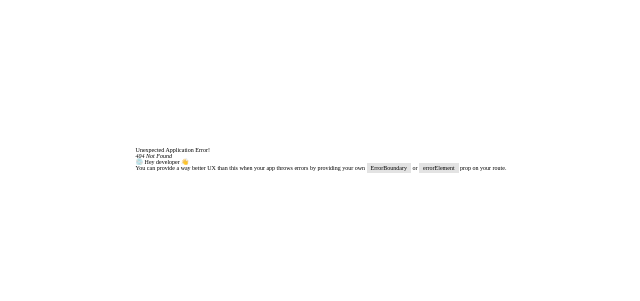
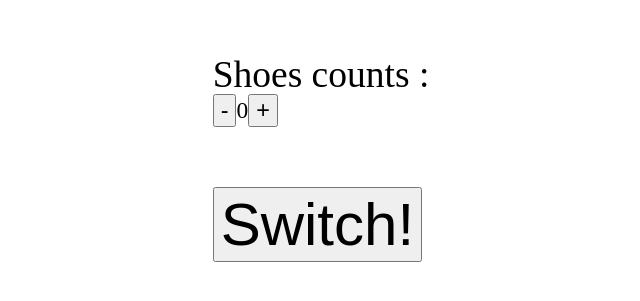
Before and after one commit to duglikespiano/reactjs-best-practice, a React (Create React App) app: page /29_keys in a window 1280 px wide. Before the commit this address had no page. Shown: the part 241-542 px from the top of the page, without its empty margins (319-959 px from the left). Built offline with nearby package versions, Linux system fonts and the light colour scheme.

Commit message:
29 - KEYS

```diff
--- a/src/Route.tsx
+++ b/src/Route.tsx
@@ -28,6 +28,7 @@ import FormTips from './components/25_form_tips/FormTips';
 import ReactPortal from './components/26_react_portal/ReactPortal';
 import ForwardingRefs from './components/27_forwarding_refs/ForwardingRefs';
 import CapturingEvent from './components/28_capturing_event/CapturingEvent';
+import Keys from './components/29_keys/Keys';
 
 const router = createBrowserRouter([
 	{
@@ -163,6 +164,10 @@ const router = createBrowserRouter([
 		path: '/28_capturing_event',
 		element: <CapturingEvent />,
 	},
+	{
+		path: '/29_keys',
+		element: <Keys />,
+	},
 ]);
 
 export default function Route() {
--- a/src/components/0_home/componentsInfo.ts
+++ b/src/components/0_home/componentsInfo.ts
@@ -139,6 +139,11 @@ export const componentsInfo = [
 		name: 'capturing event',
 		path: '/28_capturing_event',
 	},
+	{
+		id: 29,
+		name: 'keys',
+		path: '/29_keys',
+	},
 ];
 
 export const updateHexColor = () => {
--- /dev/null
+++ b/src/components/29_keys/Counter.tsx
@@ -0,0 +1,13 @@
+import { useState } from 'react';
+
+export default function Counter() {
+	const [count, setCount] = useState(0);
+
+	return (
+		<div>
+			<button onClick={() => setCount((count) => count - 1)}>-</button>
+			{count}
+			<button onClick={() => setCount((count) => count + 1)}>+</button>
+		</div>
+	);
+}
--- /dev/null
+++ b/src/components/29_keys/Keys.scss
@@ -0,0 +1,6 @@
+#Keys {
+	font-size: 6rem;
+	button {
+		font-size: inherit;
+	}
+}
--- /dev/null
+++ b/src/components/29_keys/Keys.tsx
@@ -0,0 +1,55 @@
+import { useState } from 'react';
+import './Keys.scss';
+import Counter from './Counter';
+
+export default function Keys() {
+	const [shirts, setShirts] = useState(false);
+	return (
+		<div id="Keys">
+			{/* Code below's counter will not bad changed after editing it even if the category is changed */}
+			{/* As they have same parents div */}
+			{/* {shirts ? (
+				<>
+					Shirt counts : <Counter />
+				</>
+			) : (
+				<>
+					Shoes counts : <Counter />
+				</>
+			)} */}
+
+			{/* Solution1 */}
+			{/* Wrap each them with different parents */}
+			{/* {shirts ? (
+				<div>
+					Shirt counts : <Counter />
+				</div>
+			) : (
+				<section>
+					Shoes counts : <Counter />
+				</section>
+			)} */}
+
+			{/* Solution2 */}
+			{/* Give each of them different keys */}
+			{shirts ? (
+				<div>
+					Shirt counts : <Counter key="shirts" />
+				</div>
+			) : (
+				<section>
+					Shoes counts : <Counter key="shoes" />
+				</section>
+			)}
+			<br />
+			<button
+				onClick={() => {
+					setShirts((shirts) => !shirts);
+				}}
+			>
+				{' '}
+				Switch!
+			</button>
+		</div>
+	);
+}
```
